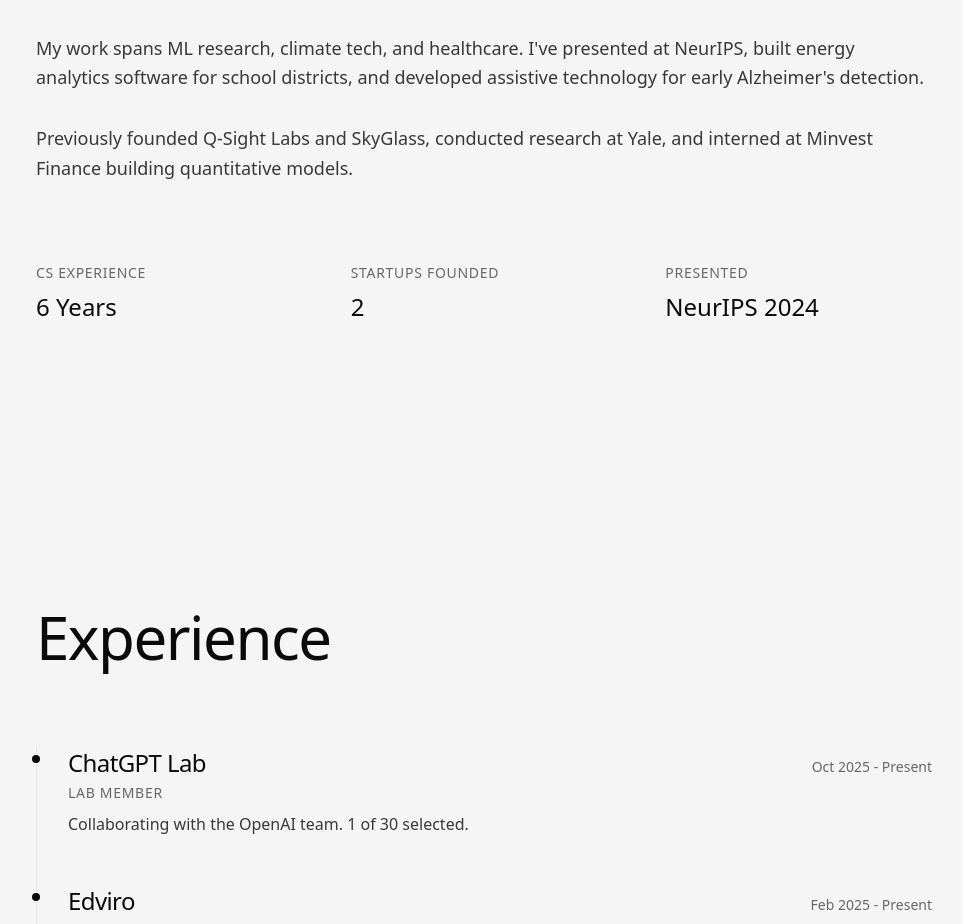
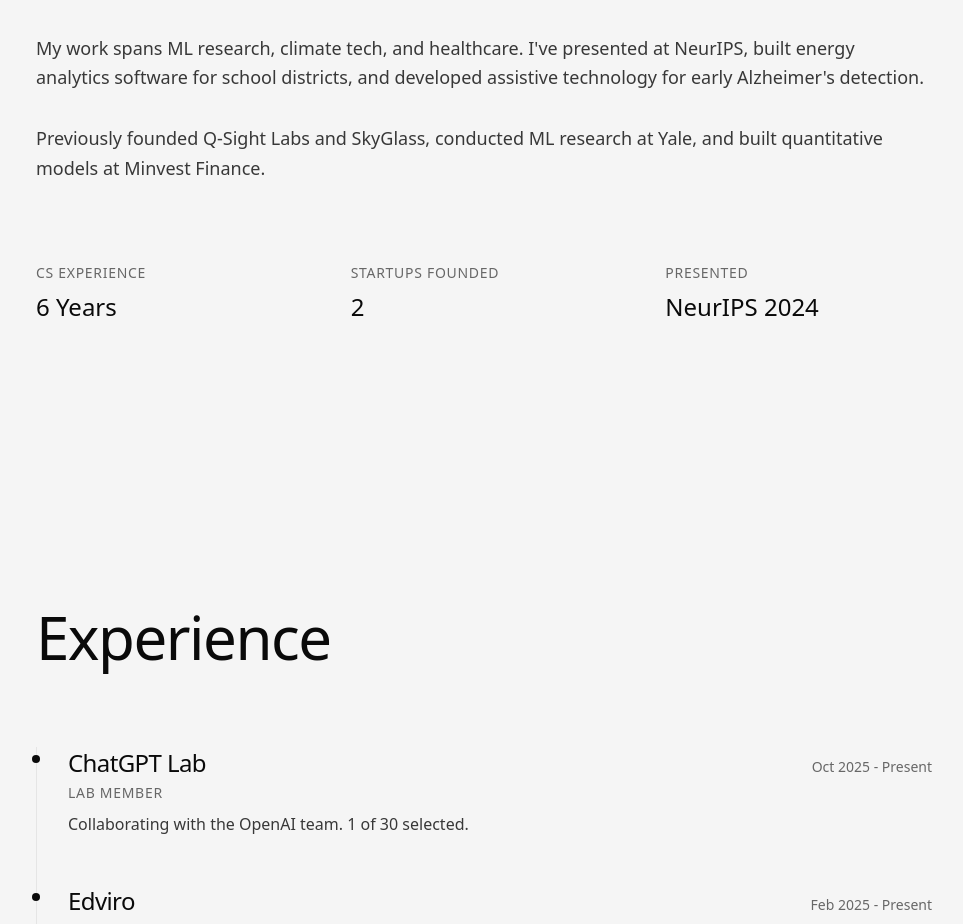
Before and after one commit to hursh-shah/hursh-portfolio, a React (Vite) app: page / in a window 1280 px wide. Shown: the part 1121-2045 px from the top of the page, without its empty margins (156-1119 px from the left). Built offline with nearby package versions, Linux system fonts and the light colour scheme.

Commit message:
Update About.tsx

```diff
--- a/src/components/About.tsx
+++ b/src/components/About.tsx
@@ -42,8 +42,8 @@
             animate={isInView ? { opacity: 0.8, y: 0 } : { opacity: 0, y: 20 }}
             transition={{ duration: 0.6, delay: 0.4 }}
           >
-            Previously founded Q-Sight Labs and SkyGlass, conducted research at Yale,
-            and interned at Minvest Finance building quantitative models.
+            Previously founded Q-Sight Labs and SkyGlass, conducted ML research at Yale,
+            and built quantitative models at Minvest Finance.
           </motion.p>
         </div>
 
```
